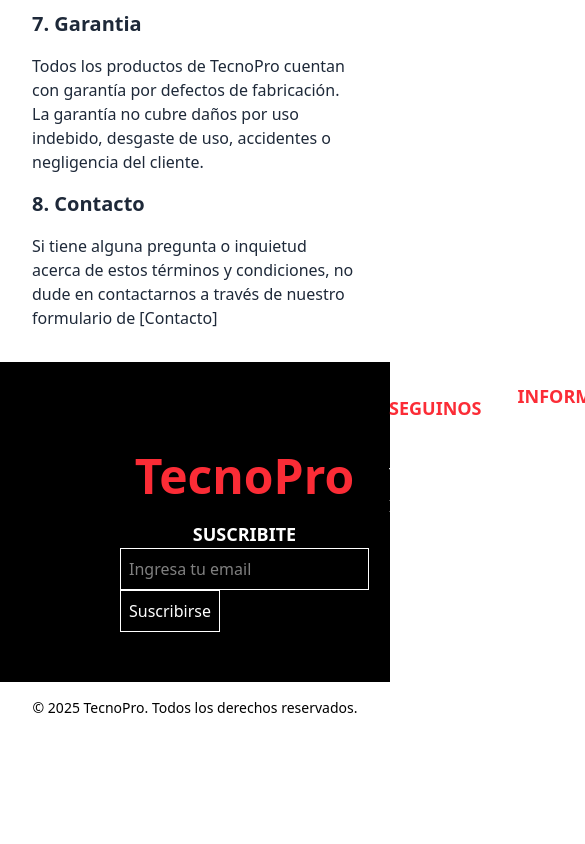
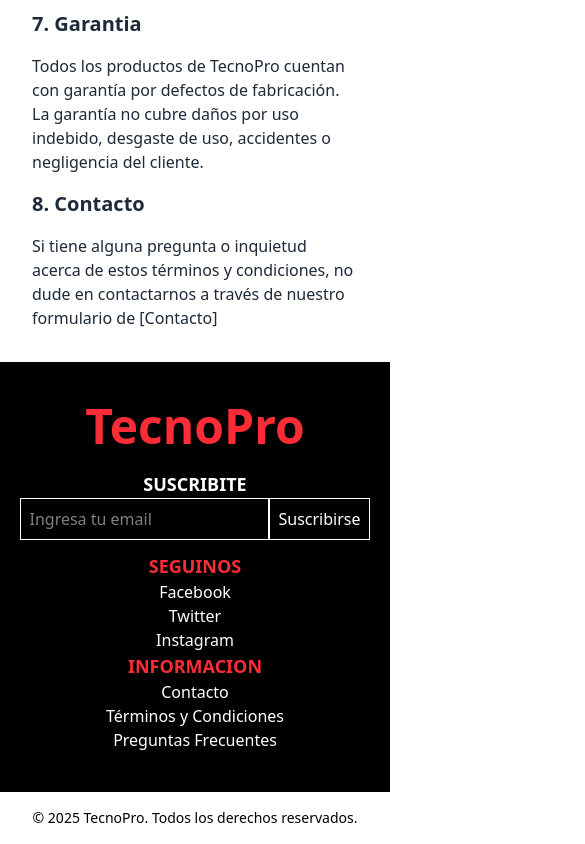
Before and after one commit to HectorOdato/Trabajo-final-cudi-Frontend-grupo7, a React (Vite) app: page /termsAconditions in a window 390 px wide. Shown: the part 1774-2618 px from the top of the page, 585 px wide, since content can reach past the window. Before the commit the page ends 2508 px from the top, so only its background shows below. Built offline with nearby package versions, Linux system fonts and the light colour scheme; no server answers; a web font is replaced by a local one.

Commit message:
feat: cambios de resolucion para celulares,tablet y notebook

```diff
--- a/src/components/Footer.jsx
+++ b/src/components/Footer.jsx
@@ -3,8 +3,8 @@
 
 function Footer() {
     return ( <>
-    <footer id="link" className="flex flex-row justify-around bg-black text-white h-80 px-30">
-        <div className="flex flex-col items-center md:items-start justify-center md:justify-start mt-10">
+    <footer id="link" className="flex flex-col justify-around bg-black text-white md:flex-row py-10 sm:flex-col sm:items-center sm:h-auto">
+        <div className="flex flex-col items-center md:items-start">
             <p className='text-5xl text-red-500 font-bold'>TecnoPro</p>
             <p className="font-semibold text-lg mt-5 "> SUSCRIBITE</p>
             <label htmlFor="">
@@ -12,13 +12,13 @@
                 <button className="bg-black  p-2  hover:bg-white hover:text-black border-1">Suscribirse</button>
             </label>
         </div>
-        <div className="space-x-4 mt-5 ml-5 gap-2 flex flex-col">
+        <div className="flex flex-col md:items-start items-center">
             <p className="font-semibold text-lg mt-3 text-red-500">SEGUINOS</p>
             <a href="https://www.facebook.com" target="_blank" rel="noopener noreferrer" className="hover:text-blue-500">Facebook</a>
             <a href="https://www.twitter.com" target="_blank" rel="noopener noreferrer" className="hover:text-blue-400">Twitter</a>
             <a href="https://www.instagram.com" target="_blank" rel="noopener noreferrer" className="hover:text-pink-500">Instagram</a>
         </div>
-        <div className="space-y-2 mt-5 ml-5 flex flex-col">
+        <div className="flex flex-col md:items-start items-center">
             <p className="text-lg font-semibold text-red-500">INFORMACION</p>
             <Link className="hover:text-gray-400 mx-2" to="/contact">Contacto</Link>
             <Link to="/termsaconditions" className="hover:text-gray-400 mx-2">Términos y Condiciones</Link>
```
